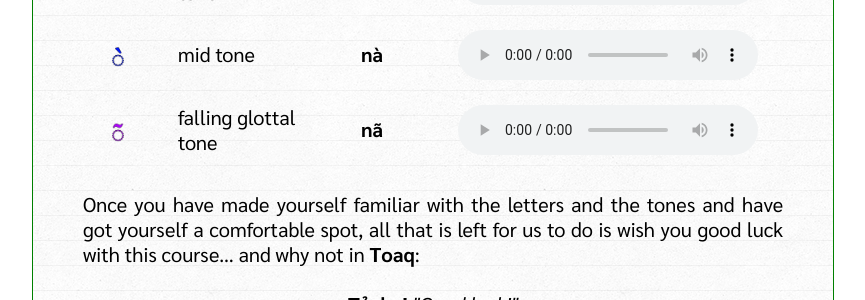
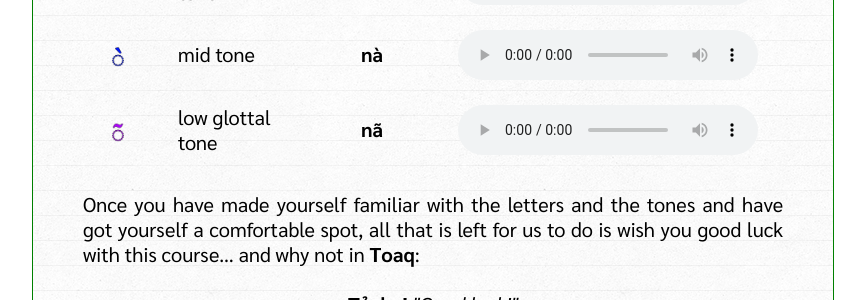
Before and after one commit to toaq/TwE, a Jekyll site: the page built from _lessons/00/index.md, in a window 1280 px wide and 900 px high, scrolled down 5105 px. Shown: the part 332-632 px from the top of the window, without its empty margins (207-1072 px from the left). Built offline with Jekyll 4.4.1, drawn with Linux system fonts in a browser that asks for light colours; some web fonts are replaced.

Commit message:
Revert "fix name for t7"
This reverts commit 95abdd7de6e0012add27b14bbff3929ef978b64d.

```diff
--- a/_lessons/00/index.md
+++ b/_lessons/00/index.md
@@ -88,12 +88,12 @@ The consonant **q** is usually pronounced as English "ng", but it can change its
 
 **Toaq** is a *tonal* language -- it uses changes in pitch to distinguish grammatical meaning. **Toaq** is unique in that every tone corresponds to a part of speech (nouns, verbs, adverbs, etc), and vice-versa. This means that the same part of speech always carries the same tone, or, in other words, that each tone uniquely identifies a word as belonging to a specific part of speech. The functions of the tones will be introduced bit by bit. For now it is enough that you are aware of their existence. Below is a table of **Toaq**'s tones along with their pronunciation (on the dummy syllable **na**). There are six tones in total:
 
-| ![](../tones/t2.png) | rising tone          | **ná** | <audio controls src="../tones/t2.mp3" /> |
-| ![](../tones/t3.png) | rising glottal tone  | **nä** | <audio controls src="../tones/t3.mp3" /> |
-| ![](../tones/t4.png) | falling tone         | **nả** | <audio controls src="../tones/t4.mp3" /> |
-| ![](../tones/t5.png) | rising-falling tone  | **nâ** | <audio controls src="../tones/t5.mp3" /> |
-| ![](../tones/t6.png) | mid tone             | **nà** | <audio controls src="../tones/t6.mp3" /> |
-| ![](../tones/t7.png) | falling glottal tone | **nã** | <audio controls src="../tones/t7.mp3" /> |
+| ![](../tones/t2.png) | rising tone         | **ná** | <audio controls src="../tones/t2.mp3" /> |
+| ![](../tones/t3.png) | rising glottal tone | **nä** | <audio controls src="../tones/t3.mp3" /> |
+| ![](../tones/t4.png) | falling tone        | **nả** | <audio controls src="../tones/t4.mp3" /> |
+| ![](../tones/t5.png) | rising-falling tone | **nâ** | <audio controls src="../tones/t5.mp3" /> |
+| ![](../tones/t6.png) | mid tone            | **nà** | <audio controls src="../tones/t6.mp3" /> |
+| ![](../tones/t7.png) | low glottal tone    | **nã** | <audio controls src="../tones/t7.mp3" /> |
 
 Once you have made yourself familiar with the letters and the tones and have got yourself a comfortable spot, all that is left for us to do is wish you good luck with this course... and why not in **Toaq**:
 
```
